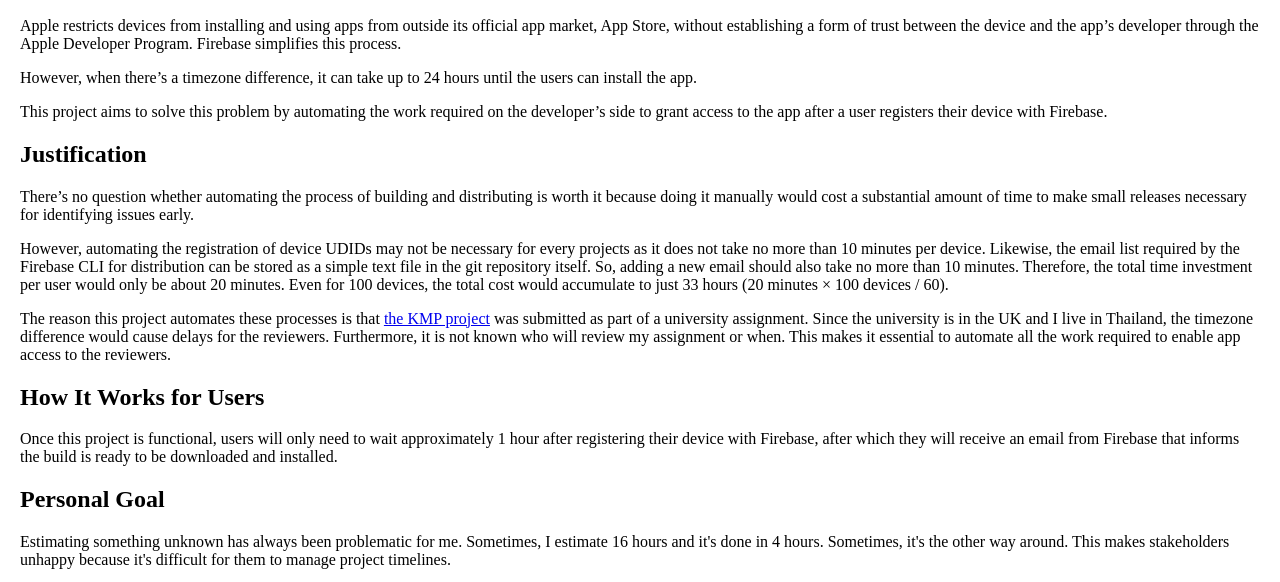
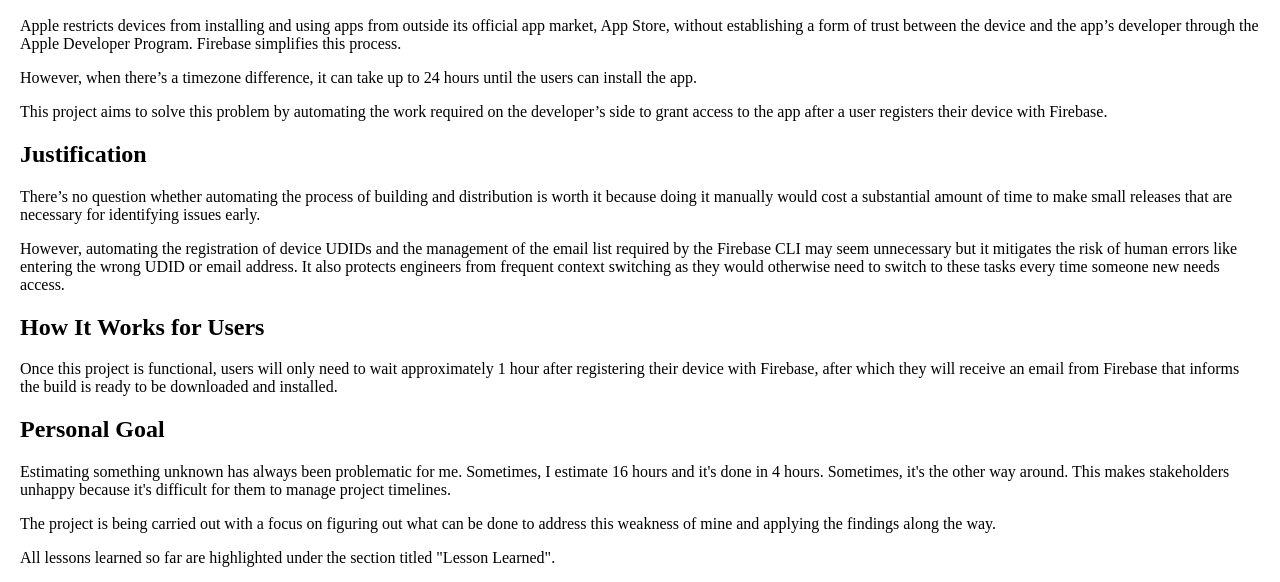
Before and after one commit to AungThiha/iOSAppAccessAutomation, a website: page index.html in a window 1280 px wide. Shown: the part 130-712 px from the top of the page. Drawn offline with Linux system fonts and the light colour scheme.

Commit message:
docs: update justification

```diff
--- a/index.html
+++ b/index.html
@@ -55,9 +55,8 @@
     <p>However, when there’s a timezone difference, it can take up to 24 hours until the users can install the app.</p>
     <p>This project aims to solve this problem by automating the work required on the developer’s side to grant access to the app after a user registers their device with Firebase.</p>
     <h2 id="justification">Justification</h2>
-    <p>There’s no question whether automating the process of building and distributing is worth it because doing it manually would cost a substantial amount of time to make small releases necessary for identifying issues early.</p>
-    <p>However, automating the registration of device UDIDs may not be necessary for every projects as it does not take no more than 10 minutes per device. Likewise, the email list required by the Firebase CLI for distribution can be stored as a simple text file in the git repository itself. So, adding a new email should also take no more than 10 minutes. Therefore, the total time investment per user would only be about 20 minutes. Even for 100 devices, the total cost would accumulate to just 33 hours (20 minutes × 100 devices / 60).</p>
-    <p>The reason this project automates these processes is that <a href="https://github.com/AungThiha/PhotoAlbumKMP" target="_blank">the KMP project</a> was submitted as part of a university assignment. Since the university is in the UK and I live in Thailand, the timezone difference would cause delays for the reviewers. Furthermore, it is not known who will review my assignment or when. This makes it essential to automate all the work required to enable app access to the reviewers.</p>
+    <p>There’s no question whether automating the process of building and distribution is worth it because doing it manually would cost a substantial amount of time to make small releases that are necessary for identifying issues early.</p>
+<p>However, automating the registration of device UDIDs and the management of the email list required by the Firebase CLI may seem unnecessary but it mitigates the risk of human errors like entering the wrong UDID or email address. It also protects engineers from frequent context switching as they would otherwise need to switch to these tasks every time someone new needs access.</p>
     <h2>How It Works for Users</h2>
     <p>
         Once this project is functional, users will only need to wait approximately 1 hour after registering their device with Firebase, after which they will receive an email from Firebase that informs the build is ready to be downloaded and installed.
```
